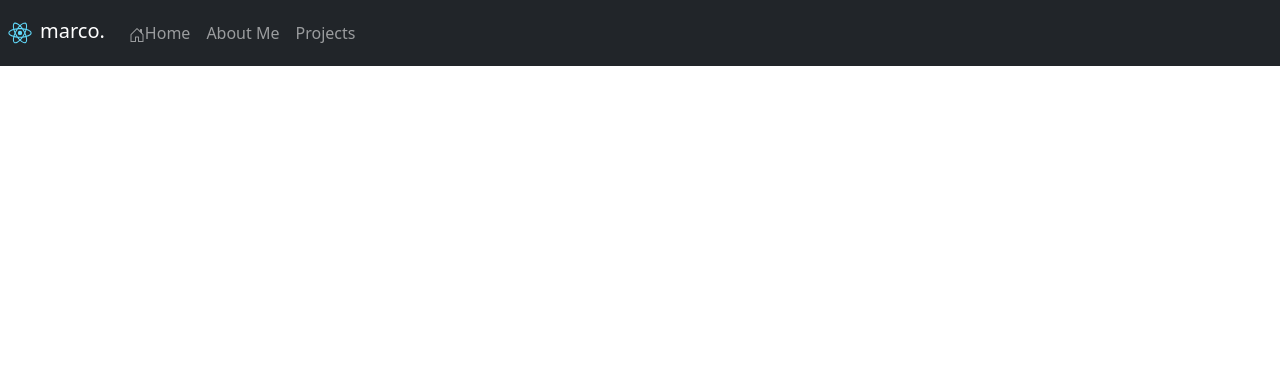
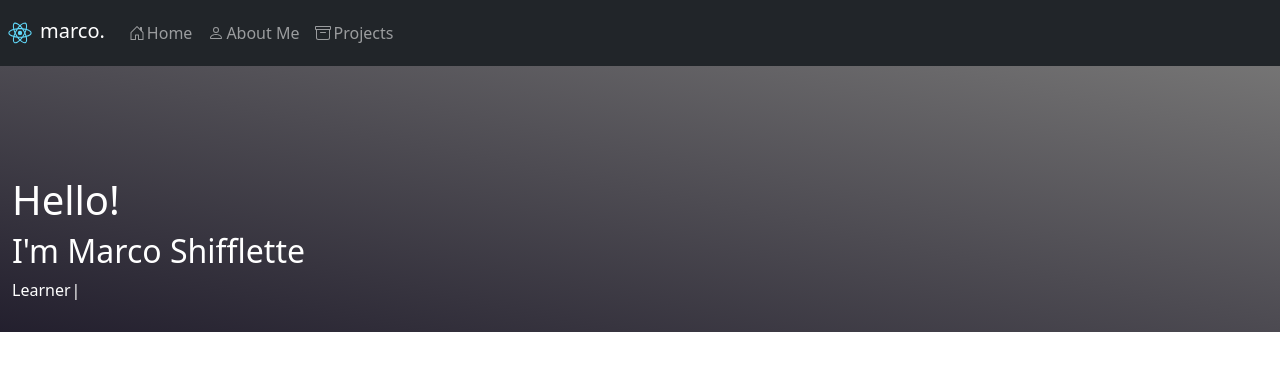
Before and after one commit to mshifflette/marco-portfolio, a React (Create React App) app: page / in a window 1280 px wide. Shown: the top 370 px of the page. Built offline with nearby package versions, Linux system fonts and the light colour scheme.

Commit message:
adding router functionality

```diff
--- a/package.json
+++ b/package.json
@@ -12,7 +12,9 @@
     "react-bootstrap": "^2.0.2",
     "react-dom": "^17.0.2",
     "react-icons": "^4.3.1",
+    "react-router-dom": "^6.0.2",
     "react-scripts": "4.0.3",
+    "typewriter-effect": "^2.18.2",
     "web-vitals": "^1.1.2"
   },
   "scripts": {
--- a/src/App.js
+++ b/src/App.js
@@ -1,14 +1,26 @@
 
 import React, { useState, useEffect } from "react";
 import './App.css';
+import './style.css'
 import 'bootstrap/dist/css/bootstrap.css'
 import Navbar from "./components/Navbar"
+import Home from "./components/Home"
+import About from "./components/About"
+import Projects from "./components/Projects"
+import { BrowserRouter as Router, Route, Routes } from "react-router-dom";
 
 function App() {
   return (
-      <div>
+    <Router>
+      <div className="App">
     <Navbar/>
+    <Routes>
+      <Route path="/" element={<Home/>} />
+      <Route path="/projects" element={<Projects/>} />
+      <Route path="/about" element={<About/>} />
+    </Routes>
     </div>
+    </Router>
   );
 }
 
--- /dev/null
+++ b/src/components/About.js
@@ -0,0 +1,19 @@
+
+import React, { useState, useEffect } from "react";
+import 'bootstrap/dist/css/bootstrap.css'
+import { Nav, Navbar, Container} from 'react-bootstrap'
+
+
+function About(){
+    return(
+        <>
+        <Container fluid className="about-section">
+        <h1>this is the about page</h1>
+        </Container>
+        </>
+
+
+    );
+}
+
+export default About
--- /dev/null
+++ b/src/components/Home.js
@@ -0,0 +1,19 @@
+
+import React, { useState, useEffect } from "react";
+import 'bootstrap/dist/css/bootstrap.css'
+import { Nav, Navbar, Container} from 'react-bootstrap'
+import Type from './Type'
+
+function Home(){
+    return(
+        <>
+        <Container fluid className="home-section">
+        <h1>Hello!</h1>
+        <h2>I'm Marco Shifflette</h2>
+        <Type />
+        </Container>
+        </>
+    );
+}
+
+export default Home
--- a/src/components/Navbar.js
+++ b/src/components/Navbar.js
@@ -1,17 +1,16 @@
-
 
 import React, { useState, useEffect } from "react";
 import logo from '../assets/logo.svg'
 import 'bootstrap/dist/css/bootstrap.css'
 import { Nav, Navbar} from 'react-bootstrap'
-import {BsHouseDoor} from 'react-icons/bs'
+import {BsHouseDoor,BsPerson,BsArchive} from 'react-icons/bs'
 
 function NavBar() {
  return(
      <>
     <Navbar bg='dark' variant='dark'
     sticky='top' expand='md' collapseOnSelect>
-      <Navbar.Brand>
+      <Navbar.Brand href="/">
         <img src={logo} width="40px" height="40px"/>
         marco.
       </Navbar.Brand>
@@ -19,9 +18,9 @@ function NavBar() {
       <Navbar.Toggle/>
       <Navbar.Collapse>
         <Nav>
-        <Nav.Link href= 'Home'><BsHouseDoor/>Home</Nav.Link>
-        <Nav.Link href= 'About'>About Me</Nav.Link>
-        <Nav.Link href= 'Projects'>Projects</Nav.Link>
+        <Nav.Link href= '/'><BsHouseDoor style={{marginBottom:'4px', marginRight:'2px'}}/>Home</Nav.Link>
+        <Nav.Link href= '/About'><BsPerson style={{marginBottom:'4px', marginRight:'2px'}}/>About Me</Nav.Link>
+        <Nav.Link href= '/Projects'><BsArchive style={{marginBottom:'4px', marginRight:'2px'}}/>Projects</Nav.Link>
         </Nav>
       </Navbar.Collapse>
 
--- /dev/null
+++ b/src/components/Projects.js
@@ -0,0 +1,20 @@
+
+
+import React, { useState, useEffect } from "react";
+import 'bootstrap/dist/css/bootstrap.css'
+import { Nav, Navbar, Container} from 'react-bootstrap'
+
+
+function Projects(){
+    return(
+        <>
+        <Container fluid className="project-section">
+        <h1>This is the project page</h1>
+        </Container>
+        </>
+
+
+    );
+}
+
+export default Projects
--- /dev/null
+++ b/src/components/Type.js
@@ -0,0 +1,21 @@
+import React from "react";
+import Typewriter from "typewriter-effect";
+
+function Type(){
+    return(
+        <Typewriter
+      options={{
+        strings: [
+          "Coder",
+          "Learner",
+          "Full-Stack Developer"
+        ],
+        autoStart: true,
+        loop: true,
+        deleteSpeed: 50,
+      }}
+        />
+    );
+}
+
+export default Type
--- /dev/null
+++ b/src/style.css
@@ -0,0 +1,43 @@
+html {
+    --section-background-color: linear-gradient(
+      to bottom left,
+      rgba(17, 16, 16, 0.582),
+      rgba(12, 8, 24, 0.904)
+    );
+}
+
+/* --------- */
+/* About */
+/* --------- */
+
+.about-section {
+    position: relative !important;
+    padding-top: 110px !important;
+    padding-bottom: 30px !important;
+    background-image: var(--section-background-color) !important;
+    color: white !important;
+  }
+
+/* --------- */
+/* Home */
+/* --------- */
+
+.home-section {
+    position: relative !important;
+    padding-top: 110px !important;
+    padding-bottom: 30px !important;
+    background-image: var(--section-background-color) !important;
+    color: white !important;
+  }
+
+/* --------- */
+/* About */
+/* --------- */
+
+.project-section {
+    position: relative !important;
+    padding-top: 110px !important;
+    padding-bottom: 30px !important;
+    background-image: var(--section-background-color) !important;
+    color: white !important;
+  }
```
Also changed, not shown: 1 other file (tests, documents, lock files or other folders).
